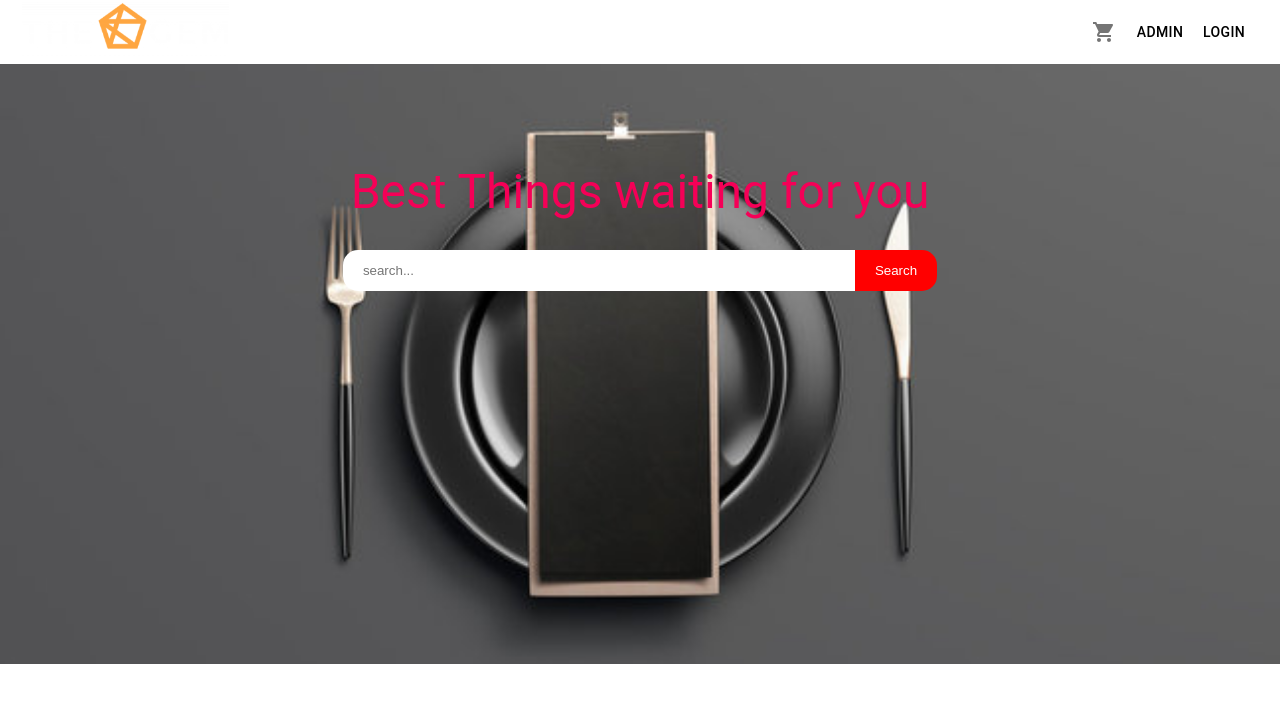
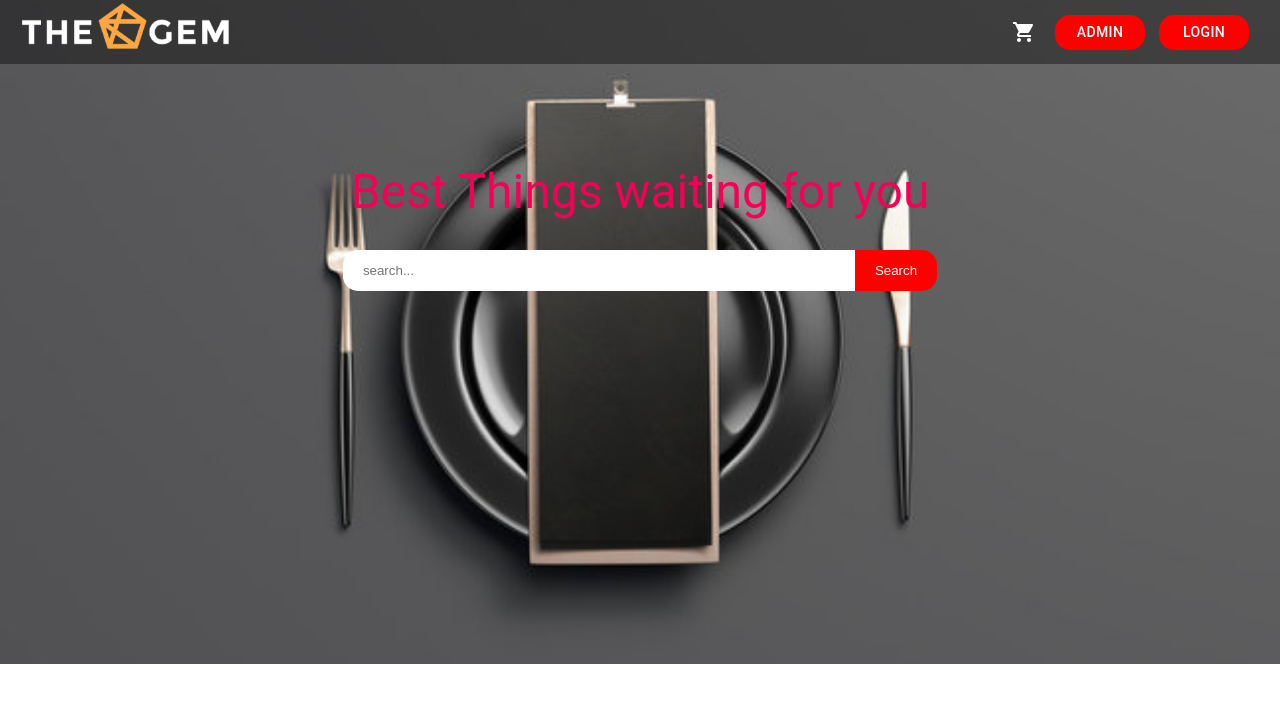
Before and after one commit to Rakib544/TheGem, a React (Create React App) app: page / in a window 1280 px wide. Shown: the top 702 px of the page. Built offline with nearby package versions, Linux system fonts and the light colour scheme.

Commit message:
banner page done

```diff
--- a/src/components/Banner/Banner.js
+++ b/src/components/Banner/Banner.js
@@ -1,6 +1,7 @@
 import { makeStyles, Typography } from '@material-ui/core';
 import React from 'react';
 import banner from '../../images/banner.jpg';
+import { NavBar } from '../NavBar/NavBar';
 const useStyles = makeStyles(theme => ({
     background: {
         backgroundImage: `url(${banner})`,
@@ -46,6 +47,7 @@ const Banner = () => {
     const classes = useStyles()
     return (
         <div className={classes.background}>
+             <NavBar />
             <div className={classes.div}>
                <Typography variant="h3" color="secondary" align="center">
                    Best Things waiting for you
--- a/src/components/Home/Home.js
+++ b/src/components/Home/Home.js
@@ -1,11 +1,9 @@
 import React from 'react';
 import Banner from '../Banner/Banner';
-import { NavBar } from '../NavBar/NavBar';
 
 const Home = () => {
     return (
         <div>
-            <NavBar />
             <Banner />
         </div>
     );
--- a/src/components/NavBar/NavBar.js
+++ b/src/components/NavBar/NavBar.js
@@ -1,4 +1,4 @@
-import { AppBar, Button, IconButton, Menu, MenuItem, Toolbar, Typography } from '@material-ui/core';
+import { AppBar, Button, IconButton, Menu, MenuItem, Toolbar } from '@material-ui/core';
 import React, { useContext } from 'react';
 import MenuIcon from '@material-ui/icons/Menu';
 import { useHistory } from 'react-router';
@@ -81,7 +81,7 @@ export const NavBar = () => {
 
     return (
         <div className={classes.grow}>
-            <AppBar position="static" style={{ backgroundColor: '#fff', boxShadow: '0 0 0 0' }}>
+            <AppBar position="static" style={{ backgroundColor: 'rgba(0,0,0,0.4)', boxShadow: '0 0 0 0' }}>
                 <Toolbar>
                     <IconButton
                         edge="start"
@@ -90,10 +90,10 @@ export const NavBar = () => {
                         aria-label="open drawer"
                     >
                     </IconButton>
-                    <img src={logo} alt="logo" style={{height: '60px', marginLeft:'-30px'}}/>
+                    <img src={logo} alt="logo" style={{ height: '60px', marginLeft: '-30px' }} />
                     <div className={classes.grow} />
                     <div className={classes.sectionDesktop}>
-                        <IconButton onClick={goToOrdersPage}><ShoppingCartIcon /></IconButton>
+                        <IconButton onClick={goToOrdersPage} style={{color: '#fff'}}><ShoppingCartIcon /></IconButton>
                         <Button onClick={goToAdminPage} className={classes.button}>Admin</Button>
                         {/* {
                             loggedUser.email ? (
@@ -112,7 +112,6 @@ export const NavBar = () => {
                             aria-controls={mobileMenuId}
                             aria-haspopup="true"
                             onClick={handleMobileMenuOpen}
-                            color="primary"
                         >
                             <MenuIcon />
                         </IconButton>
--- a/src/components/NavBar/NavBarStyle.js
+++ b/src/components/NavBar/NavBarStyle.js
@@ -27,6 +27,14 @@ export const useStyles = makeStyles((theme) => ({
     },
   },
   button: {
-    color: 'black'
+    color: '#fff',
+    backgroundColor: 'red',
+    height: '35px',
+    width: '90px',
+    margin: '7px 7px',
+    borderRadius: '15px',
+    "&:hover": {
+      backgroundColor: "red"
+  }
   }
 }));
```
